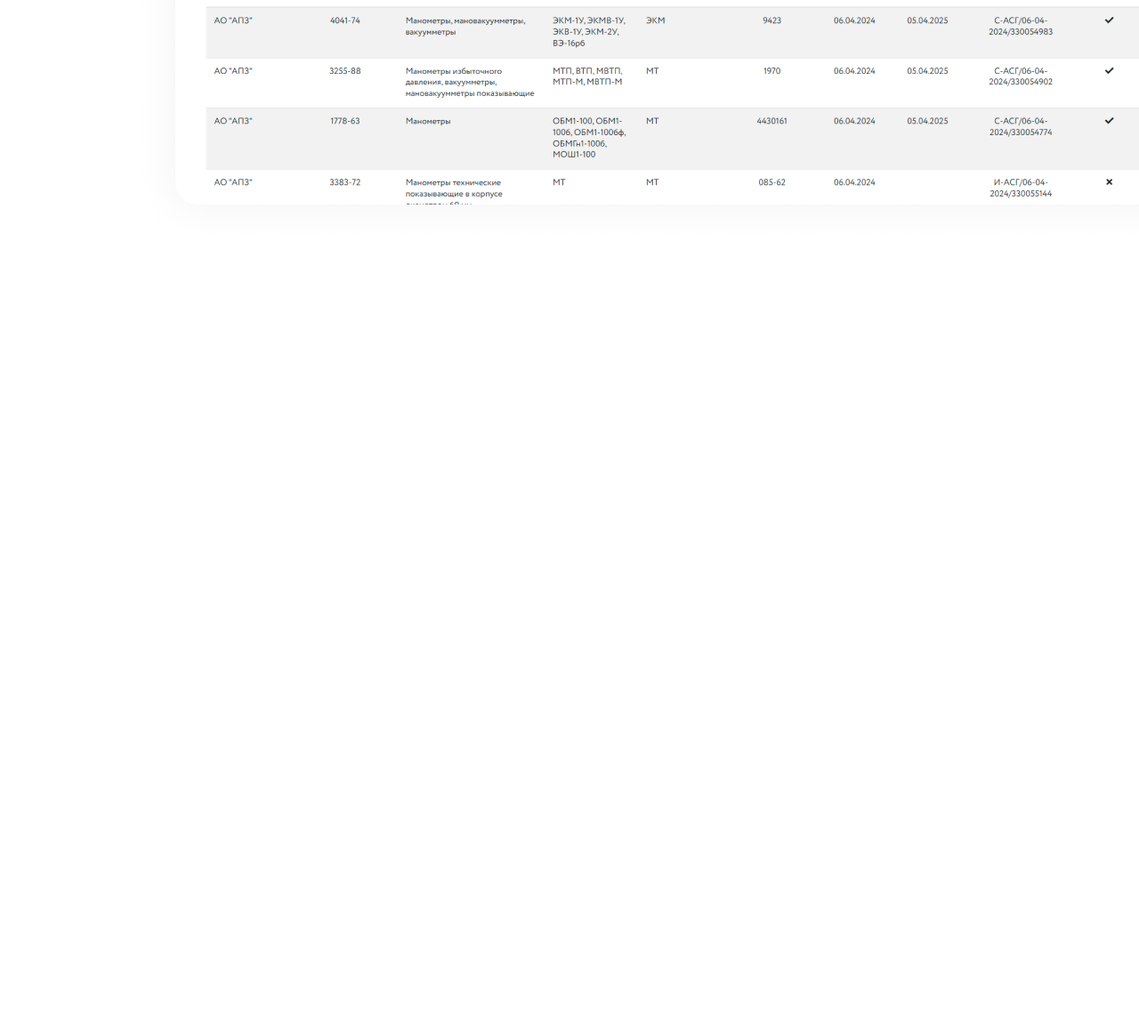
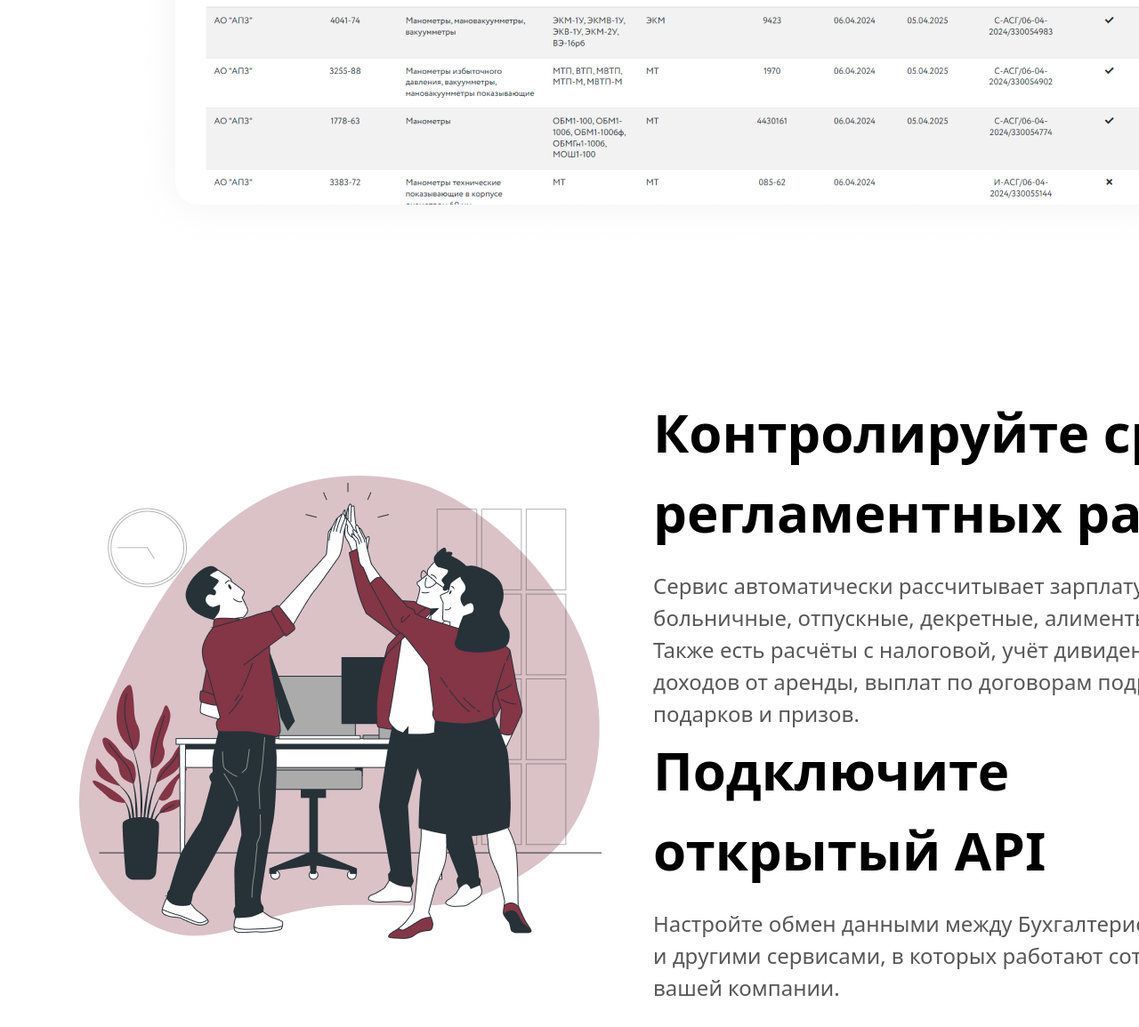
Before and after one commit to brotechno750-bot/Exam2-2, a website: page index.html in a window 1280 px wide. Shown: the part 5248-6403 px from the top of the page at 89% size. Before the commit the page ends 5543 px from the top, so only its background shows below. Drawn offline with Linux system fonts and the light colour scheme.

Commit message:
sakshon7

```diff
--- a/index.html
+++ b/index.html
@@ -240,7 +240,7 @@
         </div>
     </div>
 
-    <div class="div6 lg:w-[1520px] lg:h-[1770px] md:w-[768px] md:h-[2000px] w-[350px] h-[1260px] m-auto">
+    <div class="div6 lg:w-[1520px] lg:h-[1770px] md:w-[768px] md:h-[2000px] w-[350px] h-[1260px] m-auto ">
         <div
             class="div6bolo lg:flex lg:flex-row-reverse lg:justify-around md:flex md:flex-col md:justify-center md:items-center md:gap-10 mb-13">
             <div
@@ -292,6 +292,41 @@
         <img class="m-auto" src="./Frame 964.png" alt="">
     </div>
 
+    <div class="div7 lg:w-[1520px] lg:h-[760px] lg:mt-[100px] md:w-[768px] md:h-[1000px] w-[350px] h-[760px] m-auto ">
+        <div
+            class=" lg:flex lg:flex-row-reverse lg:justify-around lg:items-center md:flex md:flex-col md:justify-center md:items-center md:gap-10 mb-13">
+            <div
+                class="lg:w-[697px] lg:h-[379px] lg:m-[0px]  md:w-[697px] md:h-[232px] md:m-auto w-[342px] h-[200px] m-auto ">
+                <h2 class=" lg:text-[60px] lg:pt-5 md:text-[40px] text-[26px] font-bold mb-5">
+                    Контролируйте сроки регламентных работ
+                </h2>
+
+                <p class="lg:text-[24px] md:text-[18px] text-[14px] text-[#575757] font-[400]">
+                    Сервис автоматически рассчитывает зарплату, больничные, отпускные, декретные, алименты и прочее.
+                    Также есть расчёты с налоговой, учёт дивидендов, доходов от аренды, выплат по договорам подряда,
+                    подарков и призов.
+                </p>
+
+                <div
+                    class="lg:w-[697px] lg:h-[244px] lg:m-[0px]  md:w-[697px] md:h-[232px] md:m-auto w-[342px] h-[200px] m-auto ">
+                    <h2 class=" lg:text-[60px] md:text-[40px] text-[26px] font-bold mb-5">
+                        Подключите открытый API
+                    </h2>
+
+                    <p class="lg:text-[24px] md:text-[18px] text-[14px] text-[#575757] font-[400]">
+                        Настройте обмен данными между Бухгалтерией и другими сервисами, в которых работают сотрудники
+                        вашей
+                        компании.
+                    </p>
+
+                </div>
+
+            </div>
+
+            <img class="lg:w-[587px] lg:h-[521px] lg:mb-[-230px] lg:mr-[-160px] lg:mt-[140px] md:w-[587px] md:h-[521px] md:mt-[120px] w-[335px] h-[297px] mt-[180px] "
+                src="./Frame (11).png" alt="">
+        </div>
+    </div>
 
 </body>
 
```
Also changed, not shown: Frame (11).png (added), src/output.css.
